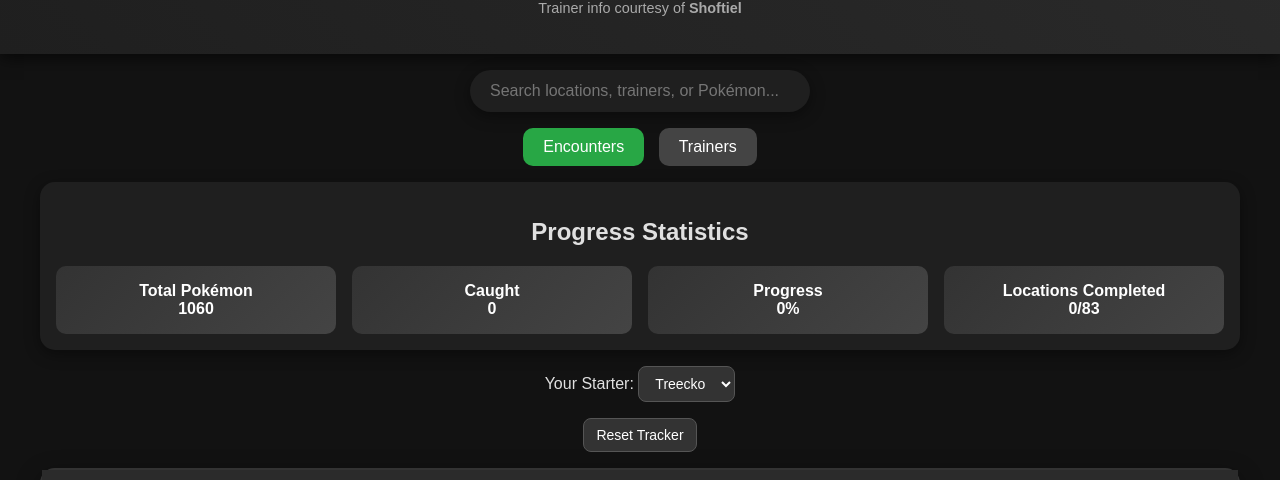
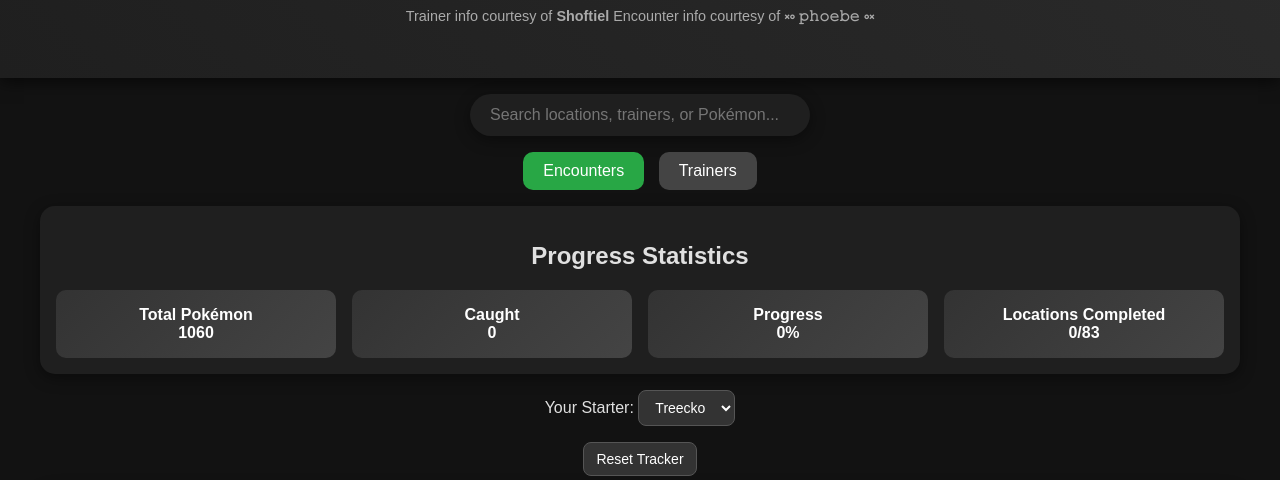
Before and after one commit to Respoofy/Moemon-Star-Emerald-Tracker, a plain HTML site: page index.html in a window 1280 px wide. Shown: the part 74-554 px from the top of the page. Drawn offline with Linux system fonts and the light colour scheme.

Commit message:
Update index.html

```diff
--- a/index.html
+++ b/index.html
@@ -73,6 +73,7 @@
   <h1>Moemon Tracker</h1>
   <p style="font-size:0.9em; color:#aaa; margin-top:0.3rem;">
     Trainer info courtesy of <strong>Shoftiel</strong>
+    Encounter info courtesy of <strong>༝༚ 𝚙𝚑𝚘𝚎𝚋𝚎 ༚༝ </strong>
   </p>
 </header>
 <div class="container">
```
